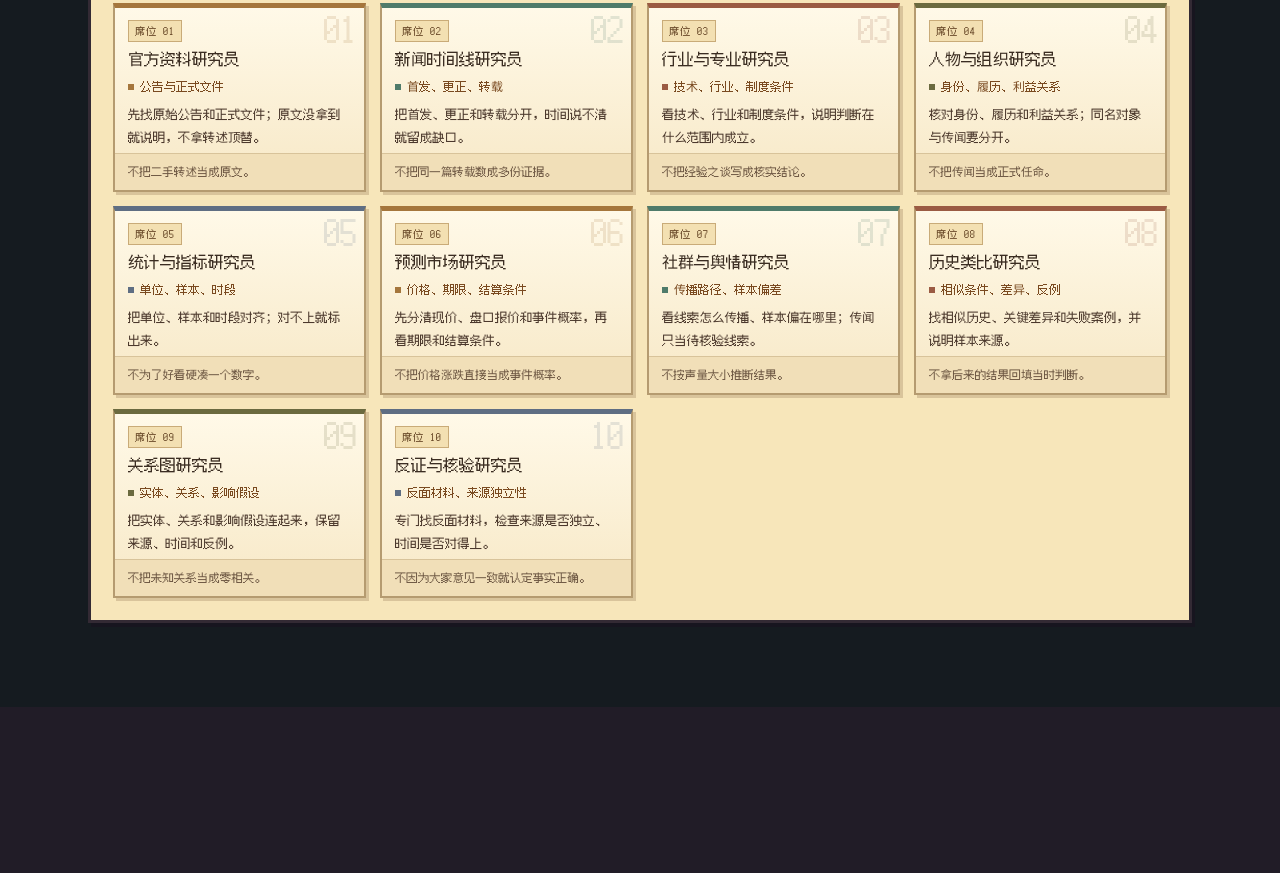
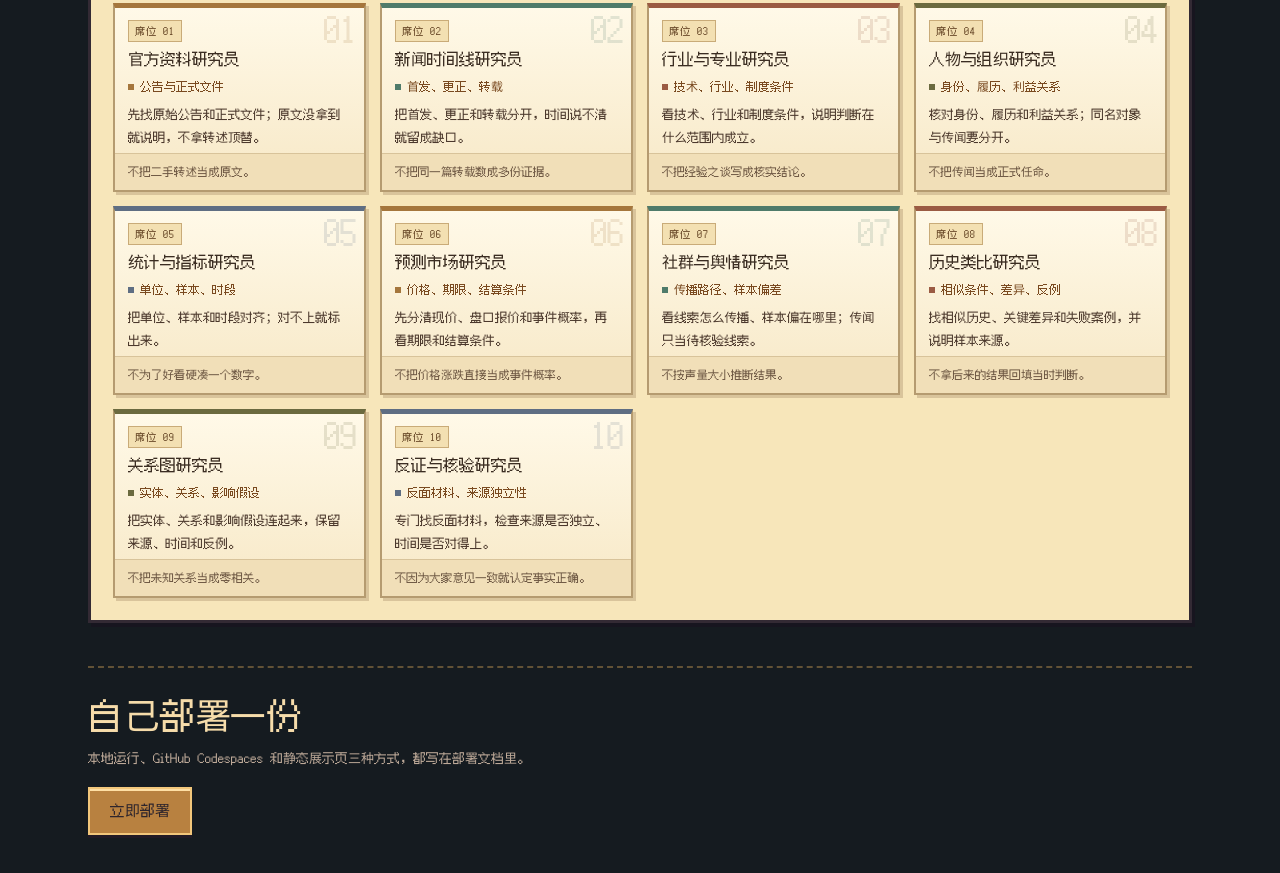
Before and after one commit to Bryce0312/LLMword, a plain HTML site: page index.html in a window 1280 px wide. Shown: the part 1556-2429 px from the top of the page. Before the commit the page ends 2263 px from the top, so only its background shows below. Drawn offline with Linux system fonts and the light colour scheme.

Commit message:
Update static showcase: deploy guide link

```diff
--- a/locale-zh-en-welcome.js
+++ b/locale-zh-en-welcome.js
@@ -90,4 +90,7 @@ export const welcomeTranslations = Object.freeze({
   '教程读取本机归档的模拟／回放快照，不调用模型，也不写入真实预测历史。': 'The tutorial reads archived simulated/replay snapshots, calls no model and writes nothing to live forecast history.',
   '案例里的概率和来源状态只用于说明流程，不代表真实预测成绩或准确率。': 'Probabilities and source states in the cases explain the workflow only; they are not live results or accuracy claims.',
   '真实预测需要你在研究室填写标的并确认开始；教程只会预填示例，不会自动提交。': 'A live forecast needs you to enter a security and confirm the start. The tutorial only pre-fills an example and never submits for you.',
+  '自己部署一份': 'Deploy your own copy',
+  '本地运行、GitHub Codespaces 和静态展示页三种方式，都写在部署文档里。': 'Local setup, GitHub Codespaces and the static showcase are all covered in the deployment guide.',
+  '立即部署': 'Deploy now',
 })
--- a/welcome.js
+++ b/welcome.js
@@ -94,6 +94,9 @@ export function welcomeView() {
   const art = h('img', 'welcome-hero-image')
   art.src = 'assets/lab-play.png'
   art.alt = '像素风格的研究室'
+  const deploy = link('立即部署', 'https://github.com/Bryce0312/LLMword/blob/main/docs/DEPLOYMENT.md', 'wb-button wb-primary')
+  deploy.target = '_blank'
+  deploy.rel = 'noopener noreferrer'
   const tutorial = h('section', 'welcome-section welcome-tutorial',
     h('div', 'welcome-section-head',
       h('div', '',
@@ -130,5 +133,9 @@ export function welcomeView() {
           h('p', 'welcome-person-text', lead.text),
           h('p', 'welcome-person-not', lead.not))),
       h('div', 'welcome-team-grid', ...researchers.map(researcherCard))),
+    h('section', 'welcome-section welcome-deploy',
+      h('h2', '', '自己部署一份'),
+      h('p', 'welcome-section-lede', '本地运行、GitHub Codespaces 和静态展示页三种方式，都写在部署文档里。'),
+      h('div', 'welcome-actions', deploy)),
   ]
 }
--- a/workbench-welcome.css
+++ b/workbench-welcome.css
@@ -37,6 +37,8 @@ body[data-public-page="true"] [data-room-only] { display: none !important; }
 .welcome-tutorial .guide-path-grid { margin-bottom: 0; }
 .welcome-tutorial { scroll-margin-top: 86px; }
 .welcome-team { margin-bottom: 0; }
+.welcome-deploy { margin: clamp(28px, 3.4vw, 44px) 0 0; padding-top: 22px; border-top: 2px dashed rgba(239,184,95,0.35); }
+.welcome-deploy .welcome-actions { margin-top: 16px; }
 .welcome-team h2 { color: #3a2a20; }
 .welcome-team .welcome-section-lede { color: #5a4636; }
 .welcome-team-grid { display: grid; grid-template-columns: repeat(auto-fit,minmax(min(100%,220px),1fr)); gap: 14px; margin-top: 12px; }
```
